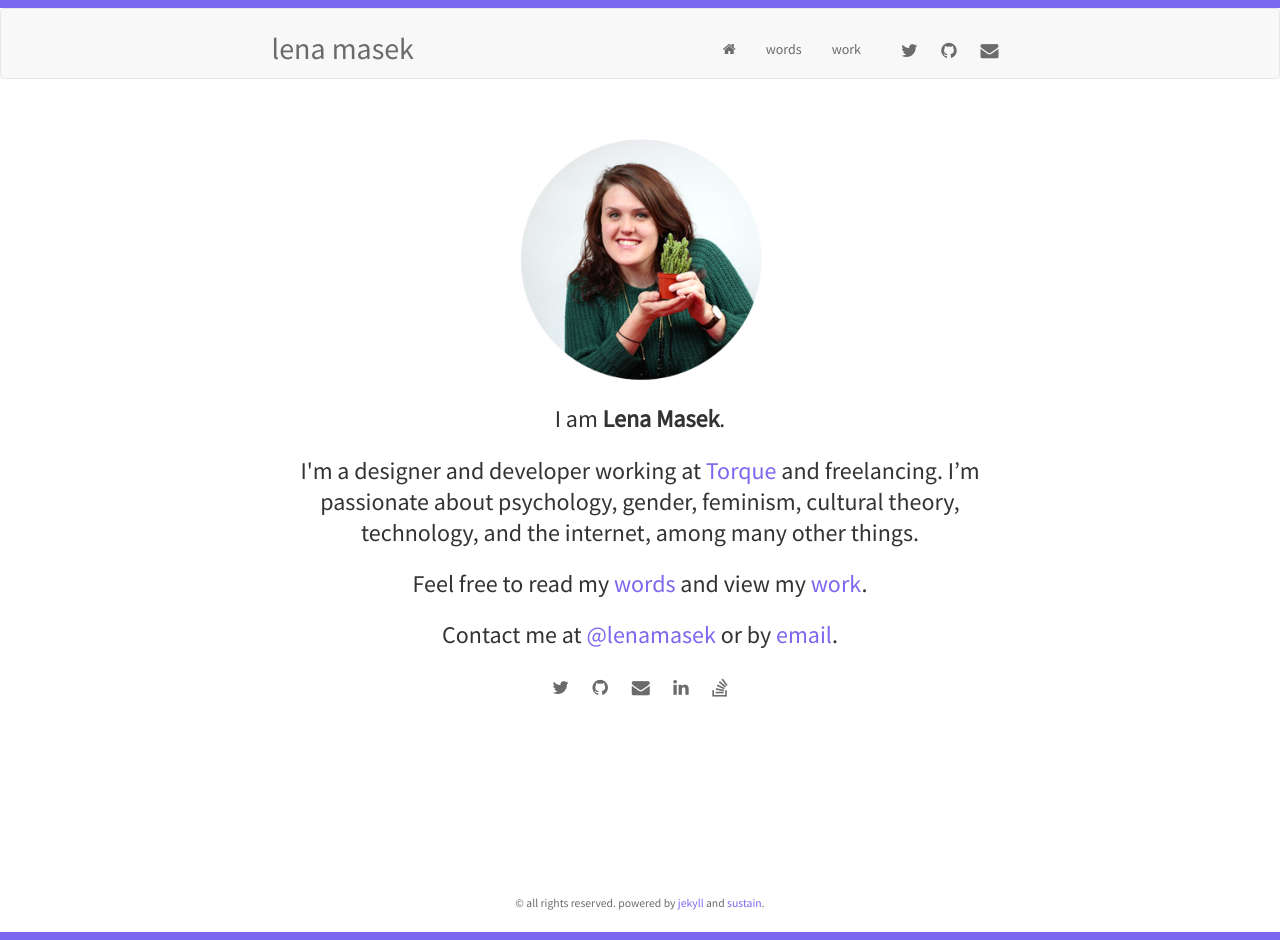
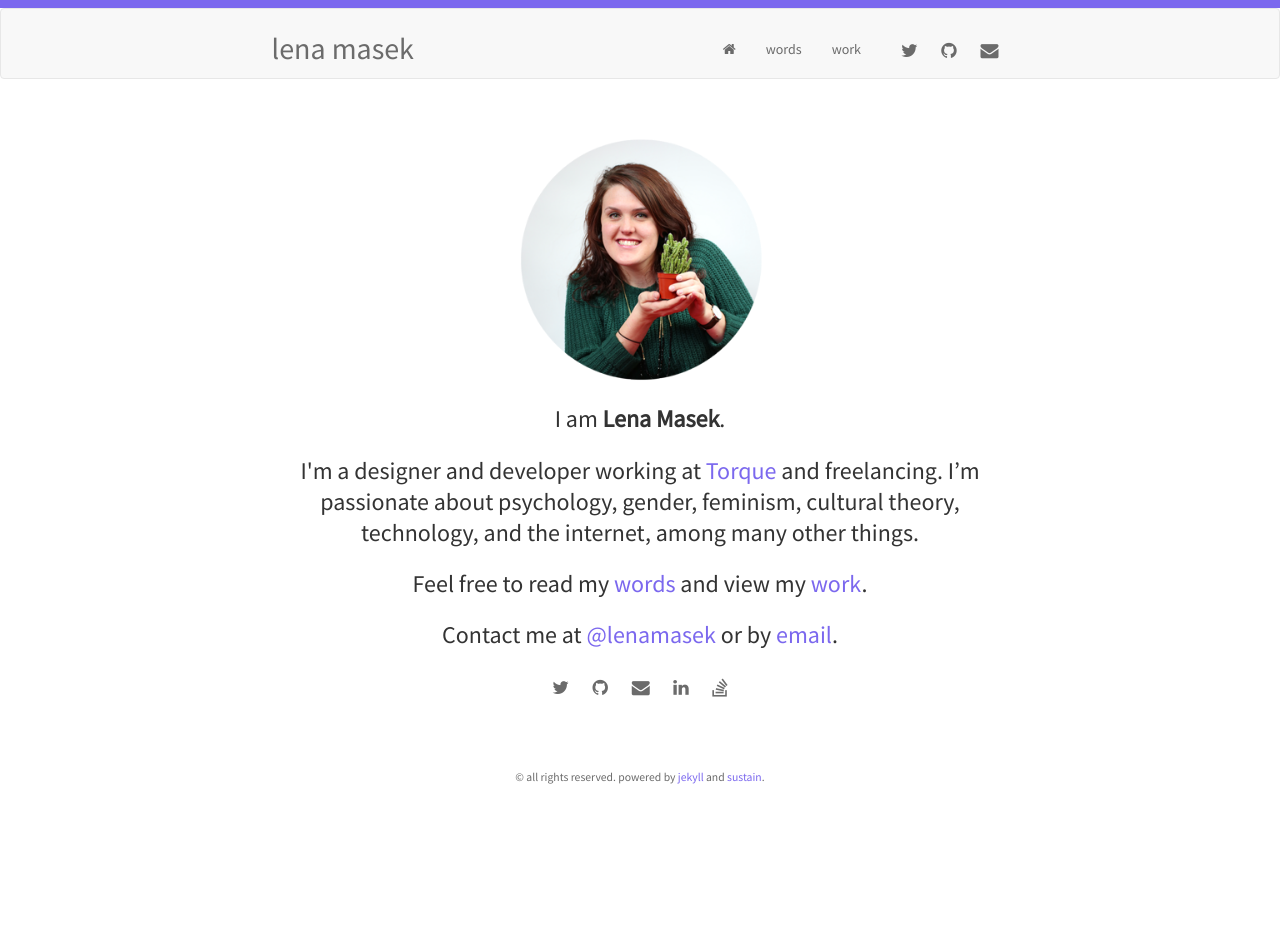
Before and after one commit to lenamasek/lenamasek.github.io, a Jekyll site: the page built from index.html, in a window 1280 px wide. Built offline with Jekyll 4.4.1, drawn with Linux system fonts in a browser that asks for light colours; nearby versions of some CDN libraries; the list of posts is cut into pages by our own code; after the commit the page ends 900 px from its top, so only the background shows below that.

Commit message:
removing bottom of page border

```diff
--- a/static/css/main.css
+++ b/static/css/main.css
@@ -10,16 +10,6 @@ body {
   font-family: 'Source Sans Pro', sans-serif;
   /* The html and body elements cannot have any padding or margin. */
   border-top: 4px solid mediumslateblue;
-}
-/* Wrapper for page content to push down footer */
-#wrap {
-  padding-bottom: 50px;
-  min-height: 100%;
-  height: auto;
-/*   Negative indent footer by its height
-*/  margin: 0 auto -65px;
-  /* Pad bottom by footer height
-  /*padding: 0 0 60px; */
 }
 
 ::selection {
@@ -295,9 +285,9 @@ footer {
 	color: #6b6b6b;
   font-size:smaller;
 }
-div.footer{
+/*div.footer{
   border-bottom: 8px solid mediumslateblue;
-}
+}*/
 /* Set the fixed height of the footer here */
 /*.footer {
   height: 50px;
```
